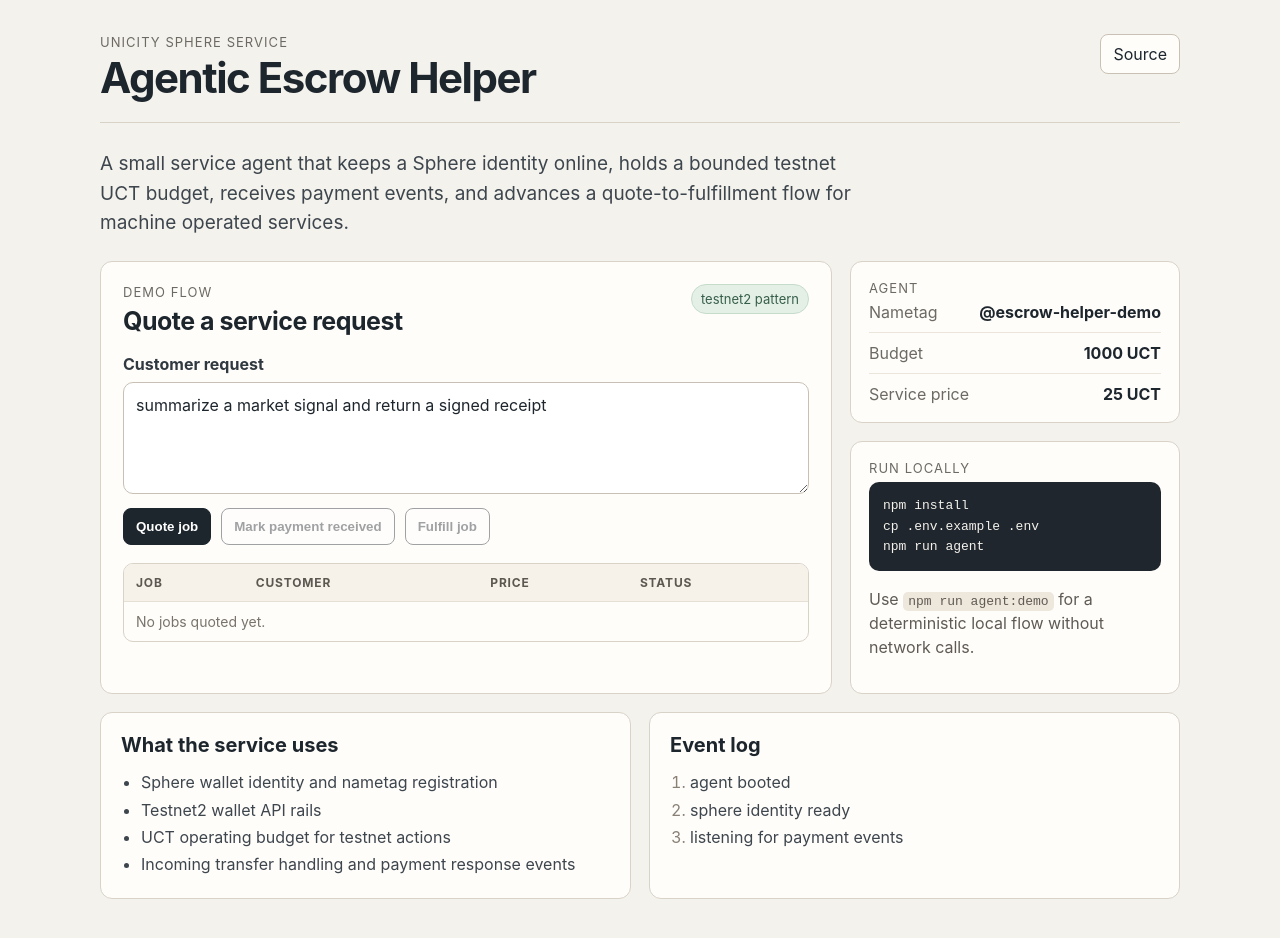
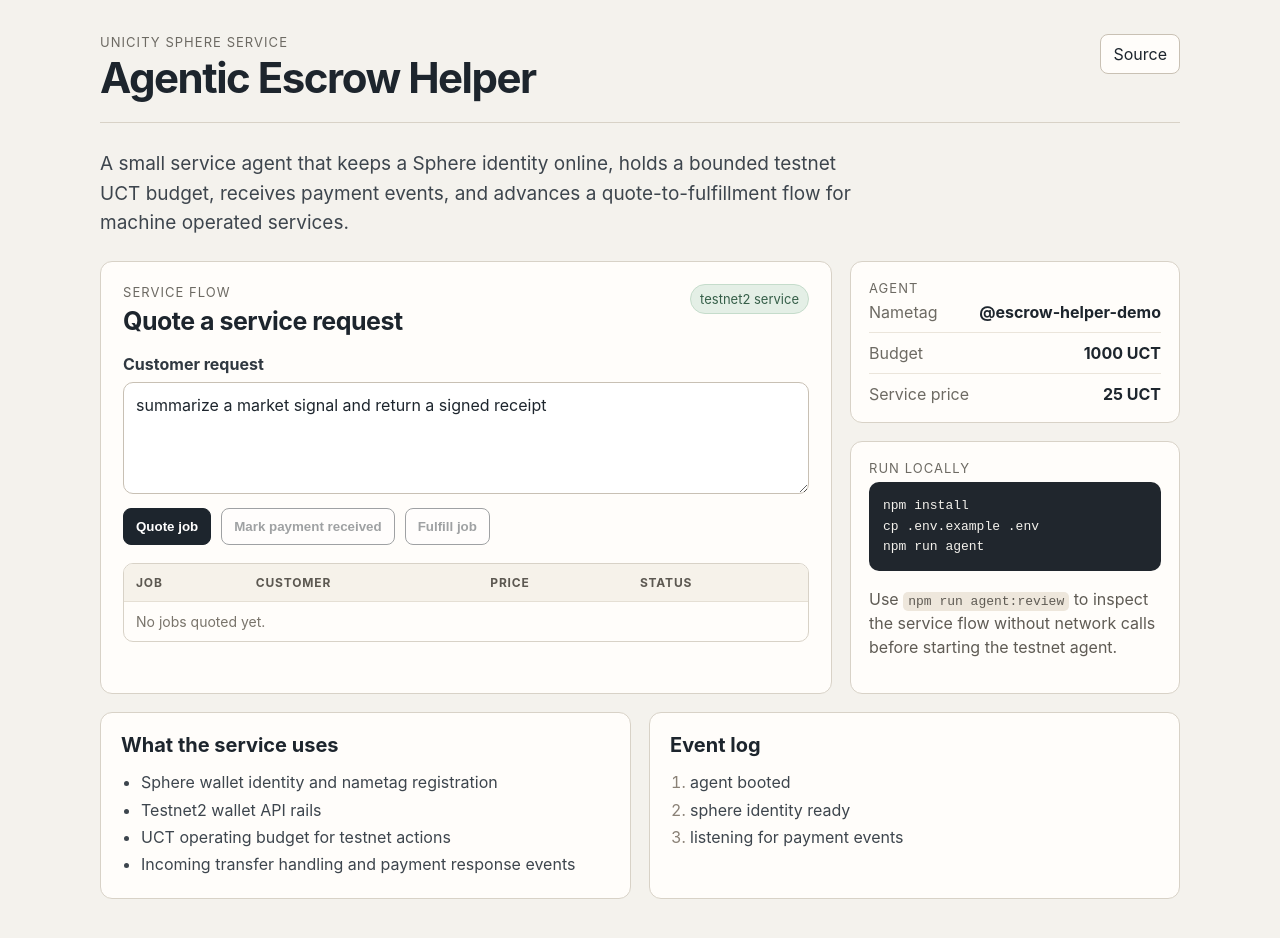
Before and after one commit to samsamtrum/unicity-agentic-escrow-bot, a React (Vite) app: page / in a window 1280 px wide. Shown: the top 938 px of the page. Built offline with nearby package versions, Linux system fonts and the light colour scheme.

Commit message:
Position app as service workbench

```diff
--- a/package.json
+++ b/package.json
@@ -1 +1 @@
-{"scripts":{"build":"tsc && vite build","dev":"vite","preview":"vite preview --host 0.0.0.0","agent":"tsx src/index.ts","agent:demo":"tsx src/demo.ts"},"dependencies":{"@unicitylabs/sphere-sdk":"latest","@vitejs/plugin-react":"latest","dotenv":"latest","lucide-react":"latest","react":"latest","react-dom":"latest","tsx":"latest","typescript":"latest","vite":"latest"},"devDependencies":{"@types/node":"latest","@types/react":"latest","@types/react-dom":"latest"},"type":"module"}
+{"scripts":{"build":"tsc && vite build","dev":"vite","preview":"vite preview --host 0.0.0.0","agent":"tsx src/index.ts","agent:review":"tsx src/reviewFlow.ts"},"dependencies":{"@unicitylabs/sphere-sdk":"latest","@vitejs/plugin-react":"latest","dotenv":"latest","lucide-react":"latest","react":"latest","react-dom":"latest","tsx":"latest","typescript":"latest","vite":"latest"},"devDependencies":{"@types/node":"latest","@types/react":"latest","@types/react-dom":"latest"},"type":"module"}
--- a/src/App.tsx
+++ b/src/App.tsx
@@ -33,10 +33,10 @@ function App() {
         <section className="workspace" id="demo">
           <div className="section-head">
             <div>
-              <p className="label">Demo flow</p>
+              <p className="label">Service flow</p>
               <h2>Quote a service request</h2>
             </div>
-            <span className="network">testnet2 pattern</span>
+            <span className="network">testnet2 service</span>
           </div>
 
           <label className="field">
@@ -84,7 +84,7 @@ function App() {
           <div className="panel">
             <p className="label">Run locally</p>
             <pre>{`npm install\ncp .env.example .env\nnpm run agent`}</pre>
-            <p className="note">Use <code>npm run agent:demo</code> for a deterministic local flow without network calls.</p>
+            <p className="note">Use <code>npm run agent:review</code> to inspect the service flow without network calls before starting the testnet agent.</p>
           </div>
         </aside>
       </section>
```
Also changed, not shown: src/reviewFlow.ts (renamed from src/demo.ts), 1 other file (tests, documents, lock files or other folders).
